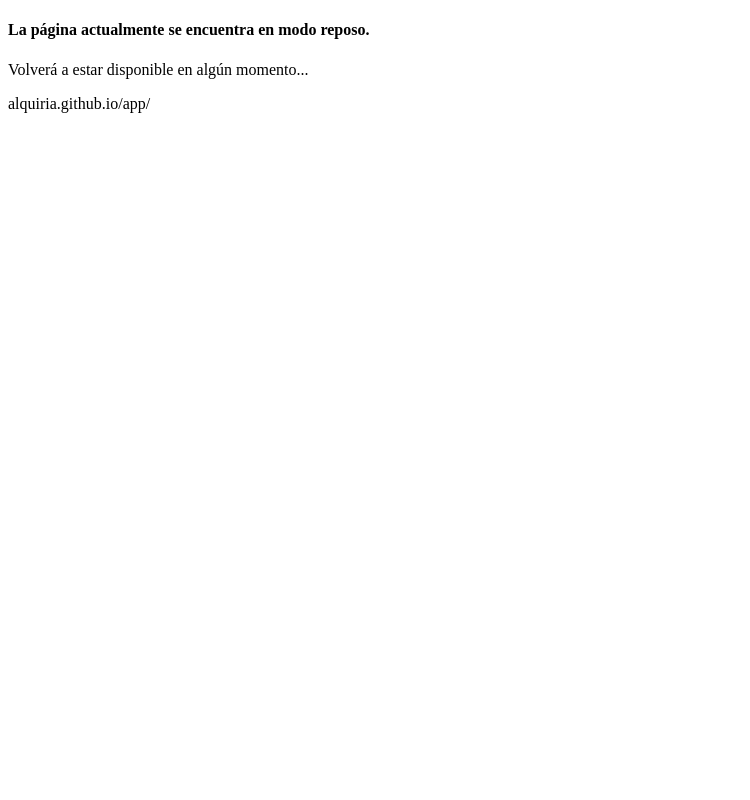
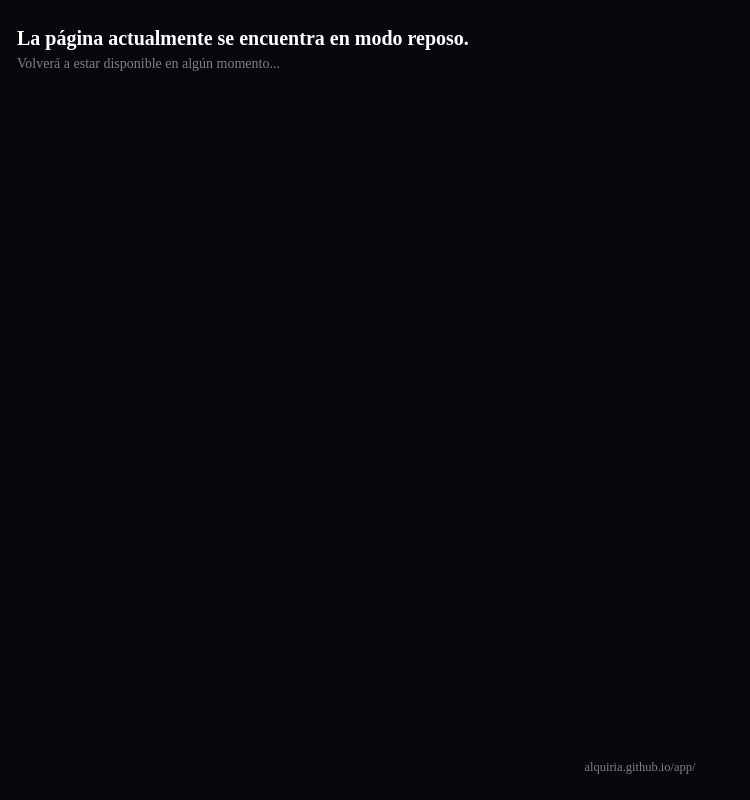
Before and after one commit to Breeze1232/dewssender, a plain HTML site: page index.html in a window 1280 px wide. Shown: the whole page, without its empty margins (0-750 px from the left). Drawn offline with Linux system fonts and the light colour scheme; files that its build step writes are made by us from their sources.

Commit message:
Update index.html

```diff
--- a/index.html
+++ b/index.html
@@ -2,7 +2,7 @@
 <html>
   <head>
     <meta http-equiv="content-type" content="text/html; charset=utf-8" />
-<link rel="stylesheet" href="styles.css">
+<link rel="stylesheet" href="shutdownstyles.css">
 <link rel="stylesheet" href="https://cdnjs.cloudflare.com/ajax/libs/font-awesome/6.5.0/css/all.min.css">
     <title>Title</title>
   </head>
```
